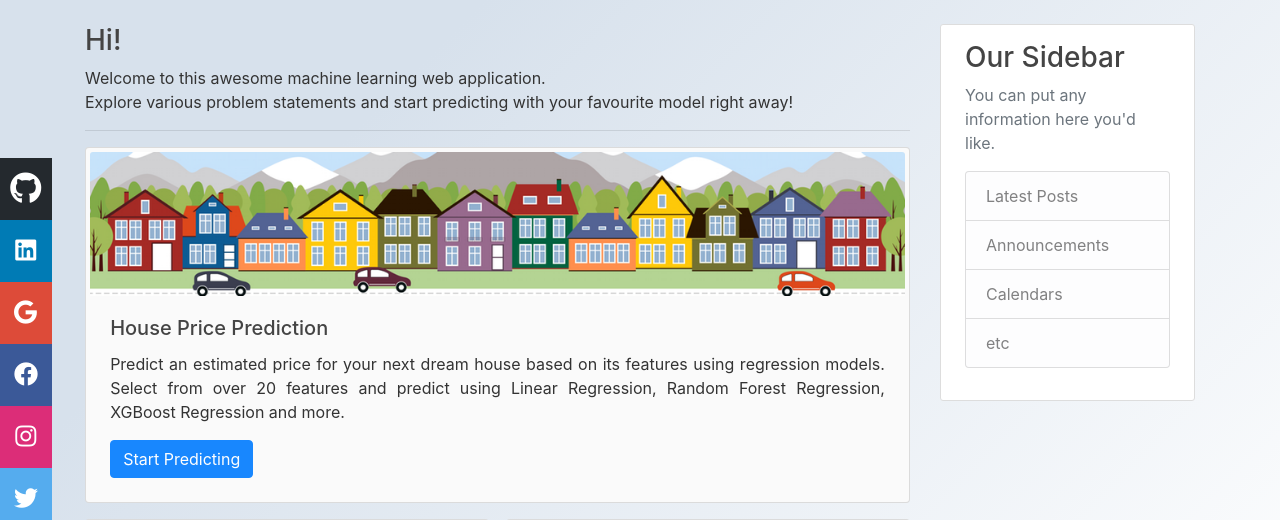
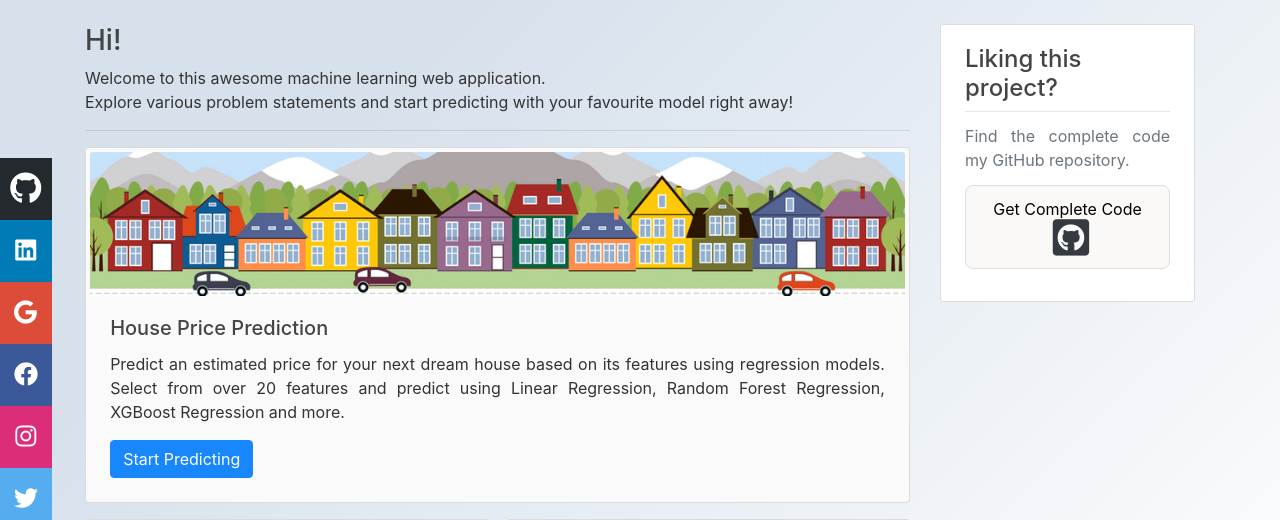
Before and after one commit to rishabh1323/The-ML-DL-App, a Flask app: page / in a window 1280 px wide. Shown: the part 56-576 px from the top of the page. Run offline with Flask 2, Linux system fonts and the light colour scheme; some libraries are stand-ins or nearby versions.

Commit message:
Add source code button on sidebar

```diff
--- a/static/main.css
+++ b/static/main.css
@@ -178,7 +178,7 @@ footer {
 
 #source-code-button div:hover{
     transform: scale(1.01);
-    box-shadow: 0px 0px 3px 1px white;
+    box-shadow: 0px 0px 3px 1px lightblue;
 }
 
 #source-code-button div i {
--- a/templates/layout.html
+++ b/templates/layout.html
@@ -89,15 +89,17 @@
             <!-- Right Half -->
             <div class="col-md-3">
                 <div class="content-section">
-                  <h3>Our Sidebar</h3>
-                  <p class='text-muted'>You can put any information here you'd like.
-                  <ul class="list-group">
-                    <li class="list-group-item list-group-item-light">Latest Posts</li>
-                    <li class="list-group-item list-group-item-light">Announcements</li>
-                    <li class="list-group-item list-group-item-light">Calendars</li>
-                    <li class="list-group-item list-group-item-light">etc</li>
-                  </ul>
-                  </p>
+                    <h4 class="mt-1 mb-lg-n2">Liking this project?</h4>
+                    <hr>
+                    <p class='text-muted text-justify' style="margin-bottom: 0.8rem; margin-top: -0.2rem;">
+                        Find the complete code my GitHub repository.
+                    </p>
+                    <a href="https://github.com/rishabh1323/The-ML-DL-App" id="dataset-button"
+                       target="_blank" rel="noopener noreferrer">
+                        <div class="content-section px-2" style="padding-top: 0.7rem; padding-bottom: 0.7rem;">
+                            Get Complete Code <i class="fab fa-github-square fa-2x text-dark"></i>
+                        </div>
+                    </a>
                 </div>
                 {% if request.path not in ['', '/', '/home', '/about', '/machine-learning', '/deep-learning'] %}
                 <a href="{{ source_code_link }}" id="source-code-button" class="github"
```
